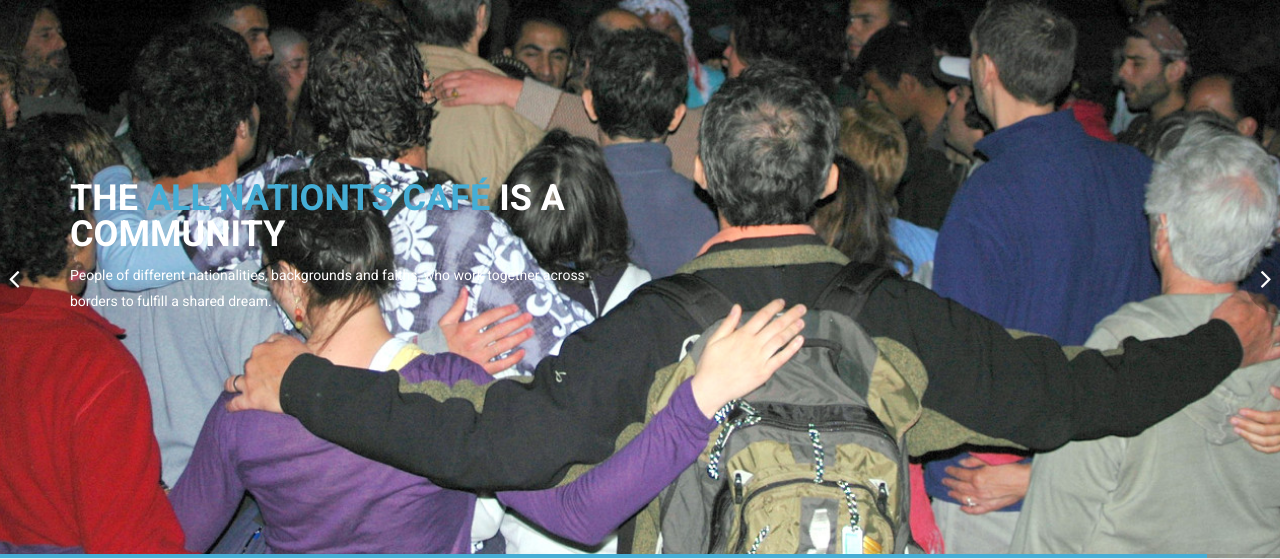
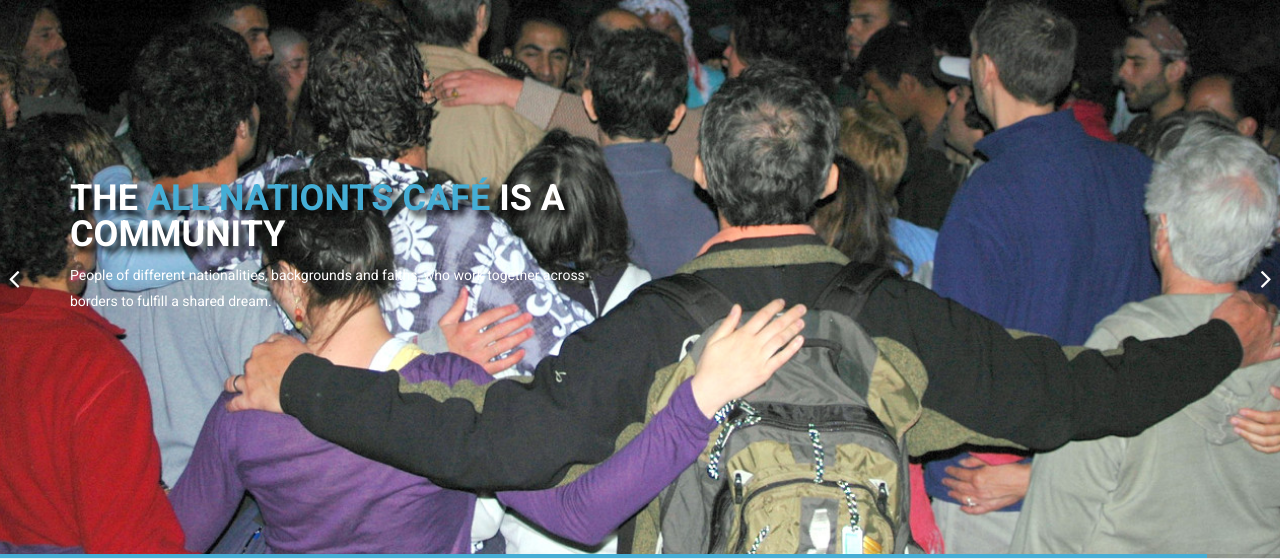
Before and after one commit to aircleanapp/anc, a PHP site: page / in a window 1280 px wide. Shown: the part 100-659 px from the top of the page. Run offline with PHP 8.4, Linux system fonts and the light colour scheme; some libraries are stand-ins or nearby versions.

Commit message:
add text-shadow in slider h2

```diff
--- a/css/main.css
+++ b/css/main.css
@@ -243,9 +243,11 @@
   line-height: 1;
   text-transform: uppercase;
   color: #fff;
+  text-shadow: 6px 6px 6px black;
 }
 #main-slider .slider-inner h2 > span {
   color: #45aed6;
+  text-shadow: 6px 6px 6px black;
 }
 #main-slider .slider-inner .btn {
   margin-top: 10px;
```
